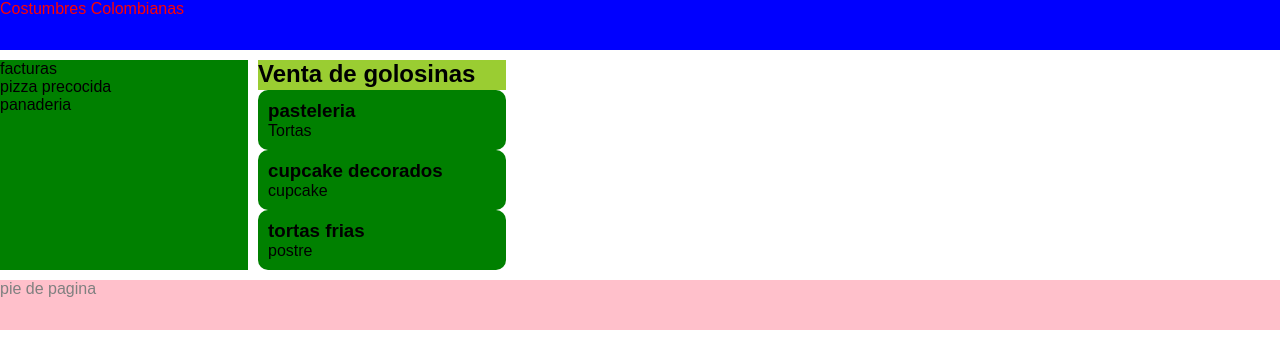
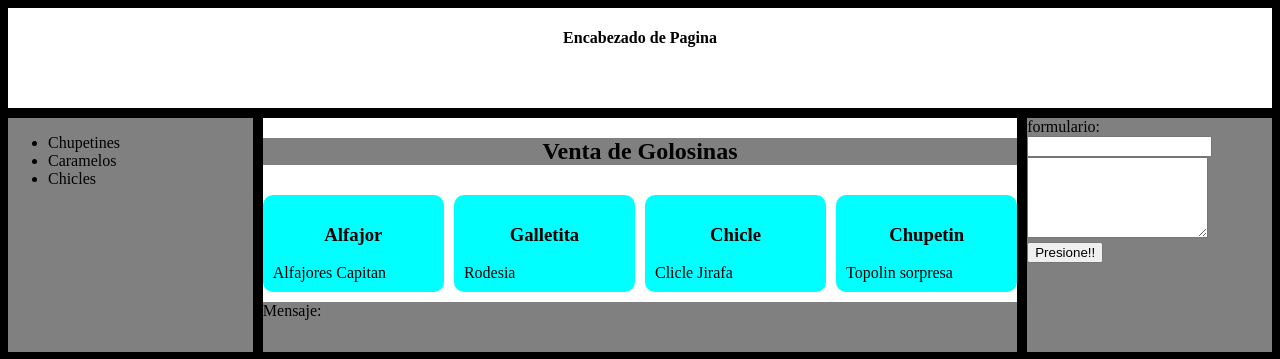
Before and after one commit to arjovago36/maquetadocongrid, a plain HTML site: page index.html in a window 1280 px wide. Shown: the top 359 px of the page. Drawn offline with Linux system fonts and the light colour scheme.

Commit message:
🤗🍡 Updated with Glitch

```diff
--- /dev/null
+++ b/cliente.js
@@ -0,0 +1,22 @@
+
+
+class Distribuidora {
+
+  static ofertar(){
+console.log('[..] Programando en Javascript en Buenos Aires');
+
+    //document.querySelector("#panelMsg").innerHTML += "Algo!" ;
+    document.querySelector("#panelMsg").innerHTML += document.querySelector("#golosina_titulo").value
+    + document.querySelector("#golosina_descripcion").value;
+
+    document.querySelector("#golosina_titulo").value ="";
+
+
+
+
+    //alert(1235678);
+
+console.log('[ok] Programando en Javascript en Buenos Aires');
+  }
+
+}
--- /dev/null
+++ b/estilo.css
@@ -0,0 +1,62 @@
+body {
+  background-color: black;
+  front-size: large;
+
+  display: grid;
+  grid-template-columns: repeat(5, 1fr);
+  grid-gap: 10px;
+  grid-auto-rows: minmax(100px, auto);
+
+}
+
+h1 {
+  font-style: italic;
+  color: #373fff;
+}
+header {
+   background-color: white;
+      grid-column: 1 / -1;
+
+}
+nav {
+  background-color: grey;
+
+}
+section {
+  background-color: white;
+  grid-column: 2 / -2;
+  display: grid;
+  grid-template-columns: repeat(4, 1fr);
+  grid-gap: 10px;
+  grid-auto-rows: minmax(50px, auto);
+
+
+
+
+}
+article {
+  background-color: aqua;
+  border-radius: 10px;
+  padding: 10px;
+}
+footer {
+  background-color: LightYellow;
+  grid-column: 1 / -1;
+}
+section > h2 {
+  background-color: gray;
+  grid-column: 1 / -1;
+
+}
+header, footer, h2, h3 {
+  text-align: center;
+}
+
+aside {
+  background-color: gray;
+}
+
+#panelMsg{
+   background-color: gray;
+   grid-column: 1 / -1;
+}
--- a/index.html
+++ b/index.html
@@ -1,66 +1,80 @@
 <!DOCTYPE html>
 
-<html>
+<html lang="en">
+
   <head>
-        <title> Costumbres Colombianas </title>
-      <link rel="stylesheet" href="style.css" />
+
+
+    <title>Golosinas!!</title>
+
+
+    <link rel="stylesheet" href="/estilo.css">
+
+    <script src="/cliente.js" defer></script>
+
+
   </head>
-
 
   <body>
 
-        <header>
-      Costumbres Colombianas
+    <header><h4>
+      Encabezado de Pagina</h4>
     </header>
 
     <nav>
       <ul>
-            <li>facturas </li>
-            <li>pizza precocida </li>
-            <li> panaderia</li>
 
+        <li>Chupetines</li>
+        <li>Caramelos</li>
+        <li>Chicles</li>
         </ul>
     </nav>
 
+
   <section>
+    <h2>Venta de Golosinas</h2>
+    <article>
+      <h3>Alfajor</h3>
+    Alfajores Capitan
+    </article>
+    <article>
+      <h3>Galletita</h3>
+      Rodesia
+    </article>
+    <article>
+      <h3>Chicle</h3>
+      Clicle Jirafa
+    </article>
+    <article><h3>Chupetin</h3>
+      Topolin sorpresa
+    </article>
+    <div id="panelMsg">
+      Mensaje:
+    </div>
+  </section>
+
+  <aside>
+
+    formulario:
+
+    <input type= "text" id="golosina_titulo" />
+    <textarea cols="20" rows="5"
+              id="golosina_descripcion"> </textarea>
+  <button
+          id= "elBoton"
+          class= "fijate"
+          onclick= "Distribuidora.ofertar();"
+          >Presione!!</button>
+    </aside>
 
 
-          <h2>Venta de golosinas</h2>
+    </aside>
 
+    <footer><h2>
+      pie de pagina
+      </h2>
+    </footer>
 
-            <article>
-              <h3>
-                pasteleria
-              </h3>
-              Tortas
-            </article>
-
-
-
-            <article>
-
-               <h3>
-             cupcake decorados
-              </h3>
-              cupcake
-          </article>
-
-
-            <article>
-              <h3>
-                tortas frias
-              </h3>
-              postre
-          </article>
-
-
-        </section>
-
-
-
-        <footer>
-            pie de pagina
-        </footer>
 
   </body>
 </html>
--- a/script.js
+++ /dev/null
@@ -1,5 +0,0 @@
-/* If you're feeling fancy you can add interactivity
-    to your site with Javascript */
-
-// prints "hi" in the browser's dev tools console
-console.log('hi');
--- a/style.css
+++ /dev/null
@@ -1,45 +0,0 @@
-*{
-  margin: 0;
-  padding: 0;
-}
-
-body{
-  background-color: white;
-  color:black;
-  font-family:arial;
-  display:grid;
- grid-template-columns:repeat(5,1fr);
-  grid-gap: 10px;
-  grid-auto-rows: minmax(50px, auto);
-
-}
-
-section > h2 {
-  background-color: yellowgreen;
-    grid-column: 2 / -1;
-  height:30px;
-}
-
-header{
-  background-color: blue;
-  color:red;
-    grid-column: 1 / -1;
-}
-
-
-footer{
-  background-color: pink;
-  color:gray;
-  grid-column: 1 / -1;
-
-}
-nav{
-  background-color: green;
-
-}
-
-article{
-  background-color: green;
-  border-radius: 10px;
-  padding: 10px;
-}
```
Also changed, not shown: cool-file.js (added). Lines whose indentation alone changed are shown as unchanged.
